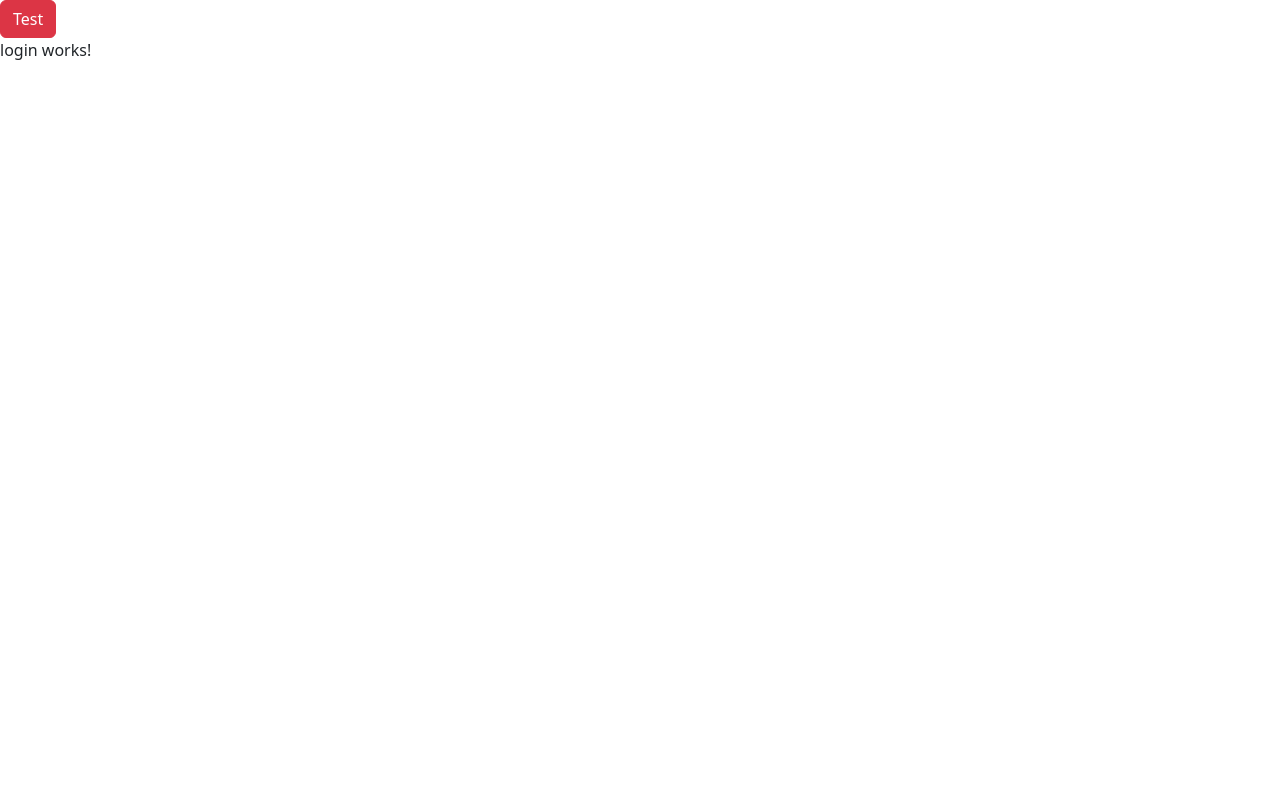
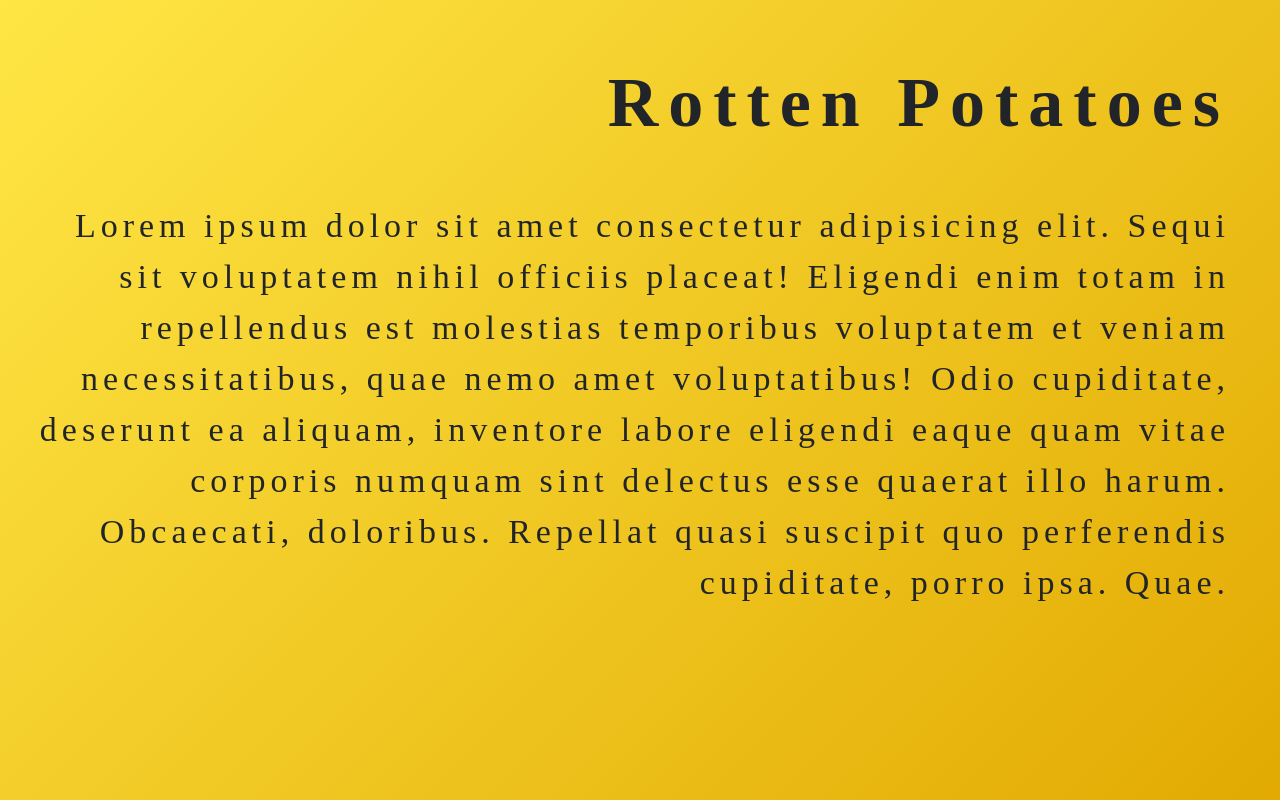
Before and after one commit to kreativMT/Angular-project-WebTechTalk, an Angular app: page /login in a window 1280 px wide. Built offline with nearby package versions, Linux system fonts and the light colour scheme.

Commit message:
HTML and styling of the login component

```diff
--- a/src/app/app.component.html
+++ b/src/app/app.component.html
@@ -1,2 +1,2 @@
-<button class="btn btn-danger">Test</button>
+
 <router-outlet></router-outlet>
--- a/src/app/login/login.component.html
+++ b/src/app/login/login.component.html
@@ -1 +1,9 @@
-<p>login works!</p>
+<div class="login-container">
+    <div class="logo">Rotten Potatoes</div>
+    <div class="desc">Lorem ipsum dolor sit amet consectetur adipisicing elit.
+        Sequi sit voluptatem nihil officiis placeat! Eligendi enim totam in repellendus
+        est molestias temporibus voluptatem et veniam necessitatibus, quae nemo amet voluptatibus!
+        Odio cupiditate, deserunt ea aliquam, inventore labore eligendi eaque
+        quam vitae corporis numquam sint delectus esse quaerat illo harum. Obcaecati, doloribus.
+        Repellat quasi suscipit quo perferendis cupiditate, porro ipsa. Quae.</div>
+</div>
--- a/src/app/login/login.component.scss
+++ b/src/app/login/login.component.scss
@@ -0,0 +1,25 @@
+.login-container {
+    width: 100%;
+    height: 100vh;
+    background: linear-gradient(135deg, #ffe645 0%, #e2aa02 100%);
+    position: relative;
+    .logo {
+        font-size: 70px;
+        font-weight: bold;
+        font-family: 'Creepster', cursive;
+        letter-spacing: 10px;
+        position: absolute;
+        top: 50px;
+        right: 50px;
+    }
+    .desc {
+        font-size: 34px;
+        font-family: 'Aladin', cursive;
+        letter-spacing: 5px;
+        position: absolute;
+        top: 200px;
+        right: 50px;
+        text-align: right;
+        width: 1200px;
+    }
+}
```
Also changed, not shown: 1 other file (tests, documents, lock files or other folders).
